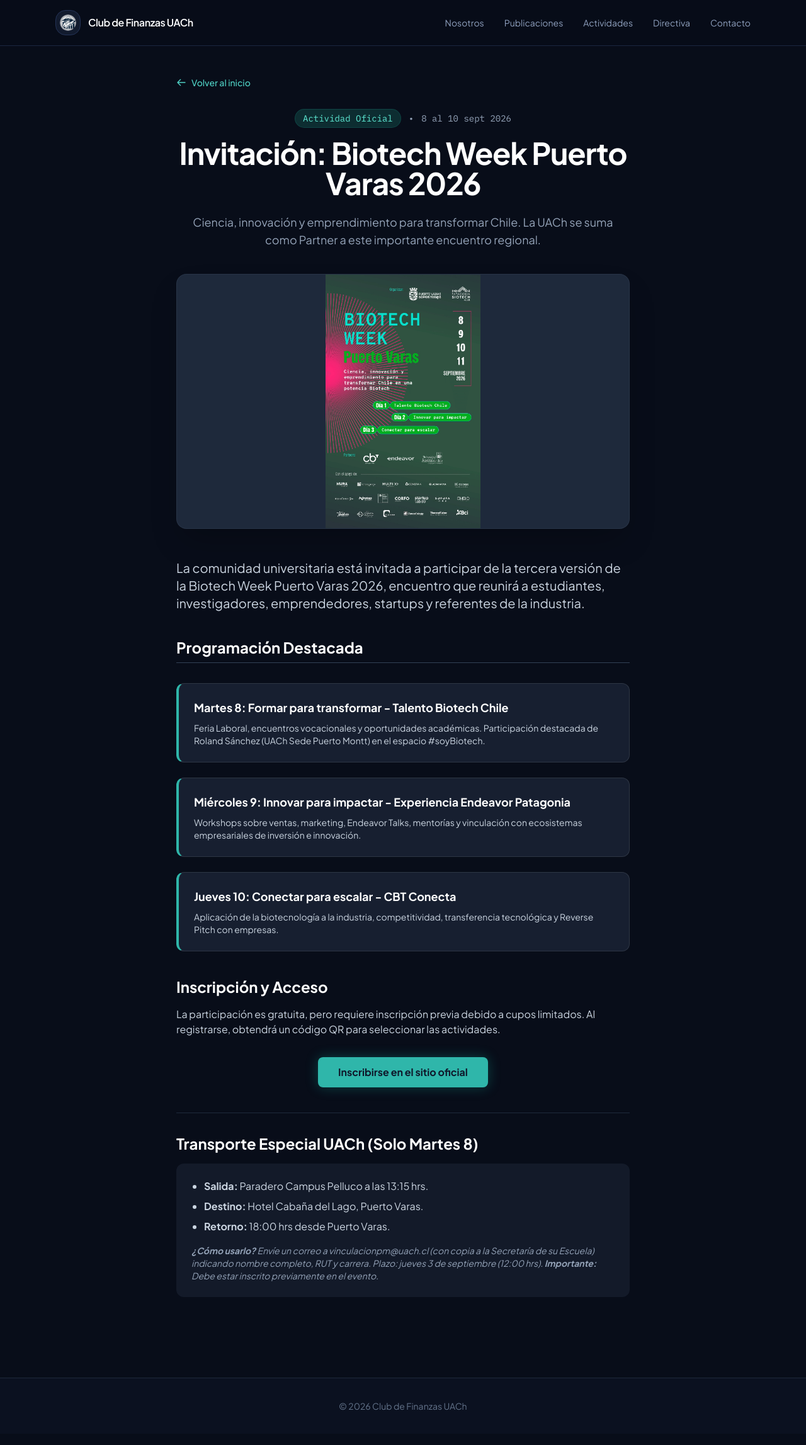
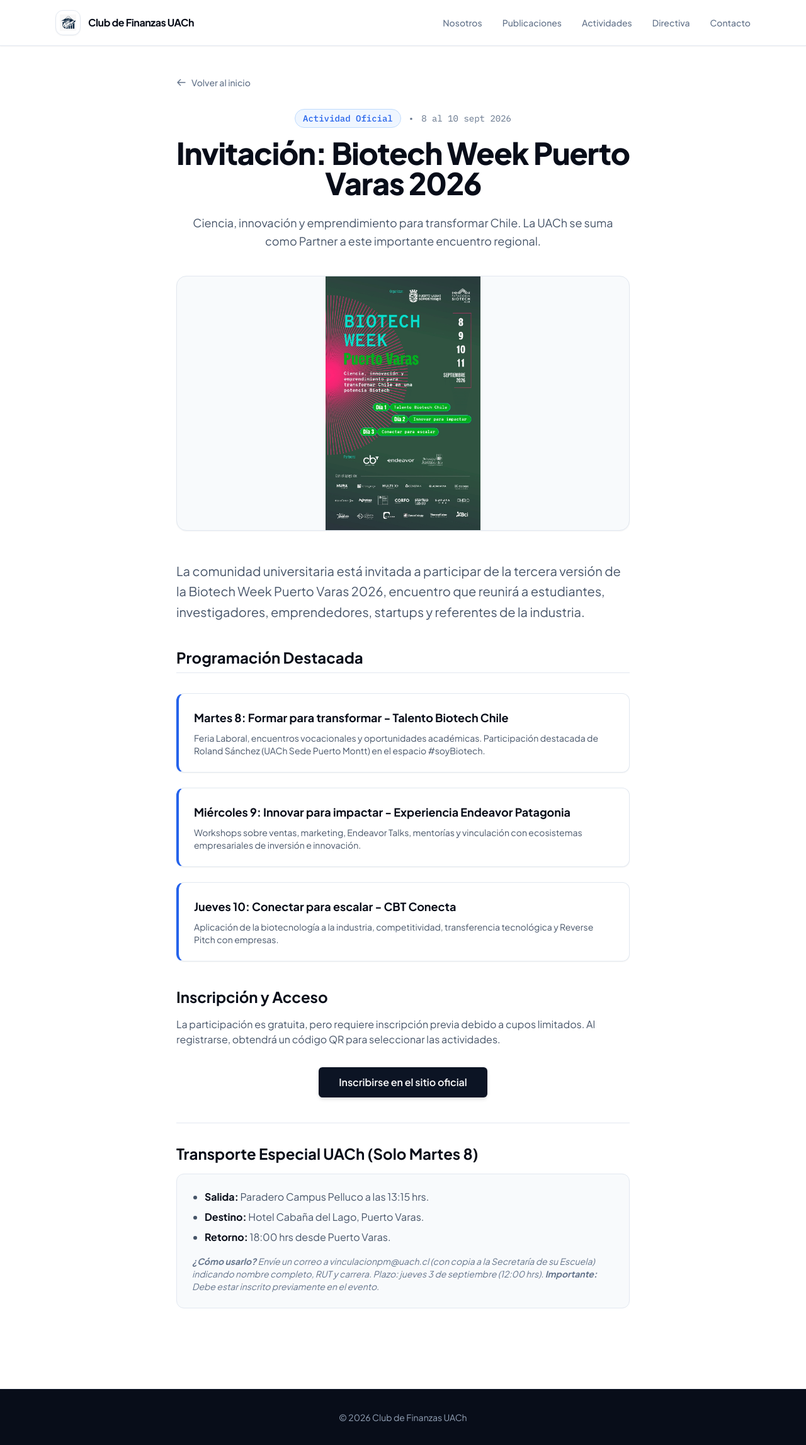
Before and after one commit to HeberLevitureo/Club-de-Finanzas-UACh-PM, a plain HTML site: page actividad-biotech-2026.html in a window 1280 px wide. Shown: the whole page at 63% size. Drawn offline with nearby package versions, Linux system fonts and the light colour scheme.

Commit message:
Update ColorV2 actividad-biotech-2026.html

```diff
--- a/actividad-biotech-2026.html
+++ b/actividad-biotech-2026.html
@@ -11,26 +11,7 @@
         theme: {
           extend: {
             colors: {
-              ink: {
-                950: '#080D19',
-                900: '#0C1424',
-                800: '#121B2E',
-                700: '#1A2740',
-                600: '#243357',
-              },
-              mist: {
-                300: '#B7C3D9',
-                400: '#8FA0BE',
-                500: '#6C7C9C',
-              },
-              amber: {
-                400: '#D2A44C',
-                500: '#C0902E',
-              },
-              teal: {
-                400: '#4FD1C5',
-                500: '#2FB6AA',
-              },
+              ink: { 950: '#080D19', 900: '#0C1424', 800: '#121B2E', 700: '#1A2740', 600: '#243357' },
             },
             fontFamily: {
               sans: ['"Plus Jakarta Sans"', 'sans-serif'],
@@ -48,44 +29,35 @@
     <style>
         body { font-family: 'Plus Jakarta Sans', sans-serif; }
         .font-mono { font-family: 'IBM Plex Mono', monospace; }
-        .glass-effect {
-            background: rgba(30, 41, 59, 0.7);
-            backdrop-filter: blur(12px);
-            -webkit-backdrop-filter: blur(12px);
-            border: 1px solid rgba(255, 255, 255, 0.1);
-        }
-        a:focus-visible, button:focus-visible {
-            outline: 2px solid #4FD1C5;
-            outline-offset: 3px;
-        }
+        a:focus-visible, button:focus-visible { outline: 2px solid #2563eb; outline-offset: 3px; }
     </style>
 </head>
-<body class="bg-ink-950 text-slate-300 min-h-screen flex flex-col">
+<body class="bg-white text-slate-600 min-h-screen flex flex-col antialiased">
 
-    <!-- ================= NAV (igual al resto del sitio) ================= -->
-    <header class="sticky top-0 z-50 bg-ink-950/85 backdrop-blur border-b border-ink-700">
+    <!-- ================= NAV ================= -->
+    <header class="sticky top-0 z-50 bg-white/90 backdrop-blur border-b border-slate-200 shadow-sm">
       <nav class="max-w-6xl mx-auto px-6 h-[72px] flex items-center justify-between">
         <div class="flex items-center gap-3">
-          <div class="h-10 w-10 rounded-2xl bg-ink-800 border border-ink-600 flex items-center justify-center p-1.5">
-            <img src="logo.png" alt="Logo Club de Finanzas UACh" class="w-full h-full object-contain rounded-2xl [mask-image:radial-gradient(ellipse_at_center,black_45%,transparent_100%)]">
+          <div class="h-10 w-10 rounded-xl bg-white border border-slate-200 flex items-center justify-center p-1.5 shadow-sm">
+            <img src="logo.png" alt="Logo Club de Finanzas UACh" class="w-full h-full object-contain">
           </div>
-          <span class="text-sm md:text-base font-semibold text-white tracking-tight">Club de Finanzas UACh</span>
+          <span class="text-sm md:text-base font-bold text-ink-950 tracking-tight">Club de Finanzas UACh</span>
         </div>
-        <button id="navtoggle" class="md:hidden text-white text-2xl leading-none" aria-label="Abrir menú">&#9776;</button>
-        <div id="navlinks" class="hidden md:flex items-center gap-8 text-sm">
-          <a href="index.html#nosotros" class="text-mist-400 hover:text-white transition-colors">Nosotros</a>
-          <a href="index.html#publicaciones" class="text-mist-400 hover:text-white transition-colors">Publicaciones</a>
-          <a href="index.html#actividades" class="text-mist-400 hover:text-white transition-colors">Actividades</a>
-          <a href="index.html#integrantes" class="text-mist-400 hover:text-white transition-colors">Directiva</a>
-          <a href="index.html#contacto" class="text-mist-400 hover:text-white transition-colors">Contacto</a>
+        <button id="navtoggle" class="md:hidden text-ink-950 text-2xl leading-none" aria-label="Abrir menú">&#9776;</button>
+        <div id="navlinks" class="hidden md:flex items-center gap-8 text-sm font-medium">
+          <a href="index.html#nosotros" class="text-slate-500 hover:text-ink-900 transition-colors">Nosotros</a>
+          <a href="index.html#publicaciones" class="text-slate-500 hover:text-ink-900 transition-colors">Publicaciones</a>
+          <a href="index.html#actividades" class="text-slate-500 hover:text-ink-900 transition-colors">Actividades</a>
+          <a href="index.html#integrantes" class="text-slate-500 hover:text-ink-900 transition-colors">Directiva</a>
+          <a href="index.html#contacto" class="text-slate-500 hover:text-ink-900 transition-colors">Contacto</a>
         </div>
       </nav>
-      <div id="navlinksMobile" class="md:hidden hidden flex-col border-t border-ink-700">
-        <a href="index.html#nosotros" class="px-6 py-3 border-b border-ink-700 text-mist-400">Nosotros</a>
-        <a href="index.html#publicaciones" class="px-6 py-3 border-b border-ink-700 text-mist-400">Publicaciones</a>
-        <a href="index.html#actividades" class="px-6 py-3 border-b border-ink-700 text-mist-400">Actividades</a>
-        <a href="index.html#integrantes" class="px-6 py-3 border-b border-ink-700 text-mist-400">Directiva</a>
-        <a href="index.html#contacto" class="px-6 py-3 text-mist-400">Contacto</a>
+      <div id="navlinksMobile" class="md:hidden hidden flex-col border-t border-slate-200 bg-white">
+        <a href="index.html#nosotros" class="px-6 py-4 border-b border-slate-100 text-slate-600 font-medium">Nosotros</a>
+        <a href="index.html#publicaciones" class="px-6 py-4 border-b border-slate-100 text-slate-600 font-medium">Publicaciones</a>
+        <a href="index.html#actividades" class="px-6 py-4 border-b border-slate-100 text-slate-600 font-medium">Actividades</a>
+        <a href="index.html#integrantes" class="px-6 py-4 border-b border-slate-100 text-slate-600 font-medium">Directiva</a>
+        <a href="index.html#contacto" class="px-6 py-4 text-slate-600 font-medium">Contacto</a>
       </div>
     </header>
 
@@ -94,68 +66,68 @@
         <article class="max-w-3xl mx-auto px-4 sm:px-6">
 
             <!-- Botón Volver -->
-            <a href="index.html" class="inline-flex items-center text-teal-400 hover:text-teal-300 transition-colors text-sm font-medium mb-8">
+            <a href="index.html" class="inline-flex items-center text-slate-500 hover:text-blue-600 transition-colors text-sm font-medium mb-8">
                 <svg class="w-4 h-4 mr-2" fill="none" stroke="currentColor" viewBox="0 0 24 24"><path stroke-linecap="round" stroke-linejoin="round" stroke-width="2" d="M10 19l-7-7m0 0l7-7m-7 7h18"></path></svg>
                 Volver al inicio
             </a>
 
             <!-- Encabezado del Artículo -->
             <div class="mb-10 text-center">
-                <div class="flex items-center justify-center gap-3 mb-4 text-sm font-mono text-slate-400">
-                    <span class="bg-teal-900/50 text-teal-300 px-3 py-1 rounded-full border border-teal-800/50">Actividad Oficial</span>
+                <div class="flex items-center justify-center gap-3 mb-4 text-sm font-mono text-slate-500">
+                    <span class="bg-blue-50 text-blue-600 px-3 py-1 rounded-full border border-blue-200 font-medium">Actividad Oficial</span>
                     <span>•</span>
                     <span>8 al 10 sept 2026</span>
                 </div>
-                <h1 class="text-3xl md:text-5xl font-bold text-white leading-tight mb-6 tracking-tight">Invitación: Biotech Week Puerto Varas 2026</h1>
-                <p class="text-lg text-slate-400 max-w-2xl mx-auto">Ciencia, innovación y emprendimiento para transformar Chile. La UACh se suma como Partner a este importante encuentro regional.</p>
+                <h1 class="text-3xl md:text-5xl font-extrabold text-ink-950 leading-tight mb-6 tracking-tight">Invitación: Biotech Week Puerto Varas 2026</h1>
+                <p class="text-lg text-slate-600 max-w-2xl mx-auto leading-relaxed">Ciencia, innovación y emprendimiento para transformar Chile. La UACh se suma como Partner a este importante encuentro regional.</p>
             </div>
 
             <!-- Imagen de Portada -->
-            <div class="mb-12 rounded-2xl overflow-hidden border border-slate-700/50 shadow-2xl relative aspect-[3/4] md:aspect-[16/9] bg-slate-800">
+            <div class="mb-12 rounded-2xl overflow-hidden border border-slate-200 shadow-sm relative aspect-[3/4] md:aspect-[16/9] bg-slate-50">
                 <img src="Biotech.png" alt="Afiche Oficial Biotech Week Puerto Varas 2026" class="w-full h-full object-contain">
             </div>
 
             <!-- Cuerpo del texto estructurado -->
-            <div class="prose prose-invert prose-slate max-w-none prose-headings:text-white prose-a:text-teal-400 hover:prose-a:text-teal-300">
-                <p class="lead text-xl text-slate-300 mb-8">
+            <div class="prose prose-slate max-w-none prose-headings:text-ink-950 prose-a:text-blue-600 hover:prose-a:text-blue-700">
+                <p class="lead text-xl text-slate-600 mb-8 leading-relaxed">
                     La comunidad universitaria está invitada a participar de la tercera versión de la Biotech Week Puerto Varas 2026, encuentro que reunirá a estudiantes, investigadores, emprendedores, startups y referentes de la industria.
                 </p>
 
-                <h2 class="text-2xl font-bold text-white mt-10 mb-4 border-b border-slate-700 pb-2">Programación Destacada</h2>
+                <h2 class="text-2xl font-bold text-ink-950 mt-10 mb-4 border-b border-slate-200 pb-2">Programación Destacada</h2>
 
                 <div class="space-y-6 my-8">
-                    <div class="glass-effect p-6 rounded-xl border-l-4 border-l-teal-500">
-                        <h3 class="text-white font-bold text-lg mb-2">Martes 8: Formar para transformar - Talento Biotech Chile</h3>
-                        <p class="text-sm">Feria Laboral, encuentros vocacionales y oportunidades académicas. Participación destacada de Roland Sánchez (UACh Sede Puerto Montt) en el espacio #soyBiotech.</p>
+                    <div class="bg-white p-6 rounded-xl border border-slate-200 shadow-sm border-l-4 border-l-blue-600">
+                        <h3 class="text-ink-950 font-bold text-lg mb-2">Martes 8: Formar para transformar - Talento Biotech Chile</h3>
+                        <p class="text-sm m-0">Feria Laboral, encuentros vocacionales y oportunidades académicas. Participación destacada de Roland Sánchez (UACh Sede Puerto Montt) en el espacio #soyBiotech.</p>
                     </div>
 
-                    <div class="glass-effect p-6 rounded-xl border-l-4 border-l-teal-500">
-                        <h3 class="text-white font-bold text-lg mb-2">Miércoles 9: Innovar para impactar - Experiencia Endeavor Patagonia</h3>
-                        <p class="text-sm">Workshops sobre ventas, marketing, Endeavor Talks, mentorías y vinculación con ecosistemas empresariales de inversión e innovación.</p>
+                    <div class="bg-white p-6 rounded-xl border border-slate-200 shadow-sm border-l-4 border-l-blue-600">
+                        <h3 class="text-ink-950 font-bold text-lg mb-2">Miércoles 9: Innovar para impactar - Experiencia Endeavor Patagonia</h3>
+                        <p class="text-sm m-0">Workshops sobre ventas, marketing, Endeavor Talks, mentorías y vinculación con ecosistemas empresariales de inversión e innovación.</p>
                     </div>
 
-                    <div class="glass-effect p-6 rounded-xl border-l-4 border-l-teal-500">
-                        <h3 class="text-white font-bold text-lg mb-2">Jueves 10: Conectar para escalar - CBT Conecta</h3>
-                        <p class="text-sm">Aplicación de la biotecnología a la industria, competitividad, transferencia tecnológica y Reverse Pitch con empresas.</p>
+                    <div class="bg-white p-6 rounded-xl border border-slate-200 shadow-sm border-l-4 border-l-blue-600">
+                        <h3 class="text-ink-950 font-bold text-lg mb-2">Jueves 10: Conectar para escalar - CBT Conecta</h3>
+                        <p class="text-sm m-0">Aplicación de la biotecnología a la industria, competitividad, transferencia tecnológica y Reverse Pitch con empresas.</p>
                     </div>
                 </div>
 
-                <h2 class="text-2xl font-bold text-white mt-10 mb-4">Inscripción y Acceso</h2>
+                <h2 class="text-2xl font-bold text-ink-950 mt-10 mb-4">Inscripción y Acceso</h2>
                 <p>La participación es gratuita, pero requiere inscripción previa debido a cupos limitados. Al registrarse, obtendrá un código QR para seleccionar las actividades.</p>
                 <div class="my-8 text-center">
-                    <a href="https://accesoaustral.cl/biotechweek2026" target="_blank" rel="noopener noreferrer" class="inline-block bg-teal-500 hover:bg-teal-400 text-slate-900 font-bold py-3 px-8 rounded-lg transition-all shadow-[0_0_20px_rgba(20,184,166,0.3)] hover:shadow-[0_0_30px_rgba(20,184,166,0.5)]">
+                    <a href="https://accesoaustral.cl/biotechweek2026" target="_blank" rel="noopener noreferrer" class="inline-block bg-ink-900 hover:bg-ink-800 text-white font-semibold py-3 px-8 rounded-md transition-colors shadow-md no-underline">
                         Inscribirse en el sitio oficial
                     </a>
                 </div>
 
-                <h2 class="text-2xl font-bold text-white mt-10 mb-4 border-t border-slate-800 pt-8">Transporte Especial UACh (Solo Martes 8)</h2>
-                <div class="bg-slate-800/50 p-6 rounded-xl mb-8">
+                <h2 class="text-2xl font-bold text-ink-950 mt-10 mb-4 border-t border-slate-200 pt-8">Transporte Especial UACh (Solo Martes 8)</h2>
+                <div class="bg-slate-50 border border-slate-200 p-6 rounded-xl mb-8">
                     <ul class="list-disc pl-5 space-y-2 mb-4">
-                        <li><strong>Salida:</strong> Paradero Campus Pelluco a las 13:15 hrs.</li>
-                        <li><strong>Destino:</strong> Hotel Cabaña del Lago, Puerto Varas.</li>
-                        <li><strong>Retorno:</strong> 18:00 hrs desde Puerto Varas.</li>
+                        <li><strong class="text-ink-950">Salida:</strong> Paradero Campus Pelluco a las 13:15 hrs.</li>
+                        <li><strong class="text-ink-950">Destino:</strong> Hotel Cabaña del Lago, Puerto Varas.</li>
+                        <li><strong class="text-ink-950">Retorno:</strong> 18:00 hrs desde Puerto Varas.</li>
                     </ul>
-                    <p class="text-sm text-slate-400 italic">
+                    <p class="text-sm text-slate-500 italic mt-4 m-0">
                         <strong>¿Cómo usarlo?</strong> Envíe un correo a vinculacionpm@uach.cl (con copia a la Secretaría de su Escuela) indicando nombre completo, RUT y carrera. Plazo: jueves 3 de septiembre (12:00 hrs). <strong>Importante:</strong> Debe estar inscrito previamente en el evento.
                     </p>
                 </div>
@@ -164,22 +136,17 @@
     </main>
 
     <!-- FOOTER SIMPLE -->
-    <footer class="border-t border-slate-800 bg-[#0b1120] py-8">
-        <div class="max-w-7xl mx-auto px-4 text-center">
-            <span class="text-slate-500 text-sm">© 2026 Club de Finanzas UACh</span>
+    <footer class="bg-ink-950 py-8 text-center border-t border-ink-800 mt-auto">
+        <div class="max-w-7xl mx-auto px-4">
+            <span class="text-slate-400 text-sm">© 2026 Club de Finanzas UACh</span>
         </div>
     </footer>
 
     <script>
       document.getElementById('navtoggle').addEventListener('click', () => {
-        document.getElementById('navlinksMobile').classList.toggle('hidden');
-        document.getElementById('navlinksMobile').classList.toggle('flex');
-      });
-      document.querySelectorAll('#navlinksMobile a').forEach(a => {
-        a.addEventListener('click', () => {
-          document.getElementById('navlinksMobile').classList.add('hidden');
-          document.getElementById('navlinksMobile').classList.remove('flex');
-        });
+        const nav = document.getElementById('navlinksMobile');
+        nav.classList.toggle('hidden');
+        nav.classList.toggle('flex');
       });
     </script>
 </body>
```
